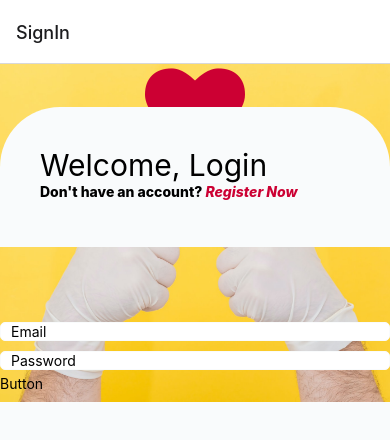
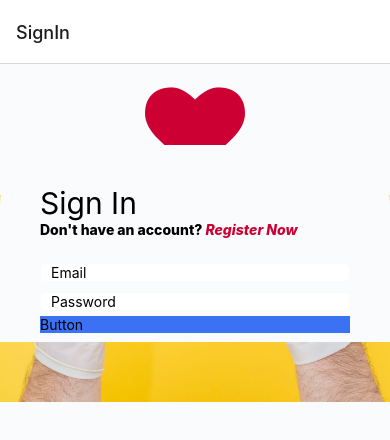
Before and after one commit to Scrubbyjay/cs491, a React Native app: screen /SignIn in a window 390 px wide. Shown: the top 440 px of the page. Built offline with nearby package versions, Linux system fonts and the light colour scheme.

Commit message:
Hiding backgroundimage. Button edits.

```diff
--- a/src/components/CustomButton/CustomButton.js
+++ b/src/components/CustomButton/CustomButton.js
@@ -1,12 +1,19 @@
 import React from 'react'
-import { View, Text } from 'react-native'
+import { View, Text, StyleSheet } from 'react-native'
 
 const CustomButton = () => {
     return (
-        <View>
+        <View style={styles.container}>
             <Text>Button</Text>
         </View>
-    )
-}
+    );
+};
+
+const styles = StyleSheet.create({
+    container: {
+        backgroundColor: '#3b71f3'
+    },
+    text: {}
+})
 
 export default CustomButton
--- a/src/screens/SignInScreen.js
+++ b/src/screens/SignInScreen.js
@@ -29,7 +29,7 @@
                     <View style={styles.bottomView}>
                         {/* Welcome View */}
                         <View style={{padding: 40}}>
-                            <Text style={{color:'black', fontWeight:'400', fontSize:30,}}>Welcome, Login</Text>
+                            <Text style={{color:'black', fontWeight:'400', fontSize:30,}}>Sign In</Text>
                             <Text style={{color:'black',fontWeight:'800'}}>Don't have an account?
 
                             <Text style={{color:'#cc0033',fontStyle:'italic'}}>
@@ -37,11 +37,7 @@
                                 Register Now
                                 </Text>
                             </Text>
-
-
-                        </View>
-                    </View>
-                         {/* Form inputs view */}
+                            {/* Form inputs view */}
                     <View style={{marginTop:20}}>
                         <CustomInput
                         placeholder="Email"
@@ -57,6 +53,11 @@
                         <CustomButton/>
 
                     </View>
+
+
+                        </View>
+                    </View>
+
         </ScrollView>
         //end
 
@@ -71,6 +72,8 @@
         flex: 1,
         justifyContent: 'center',
         alignItems: 'center',
+        //this is hiding the background image for now
+        backgroundColor: '#F9FBFC',
     },
     brandViewText:{
         color: '#cc0033',
```
